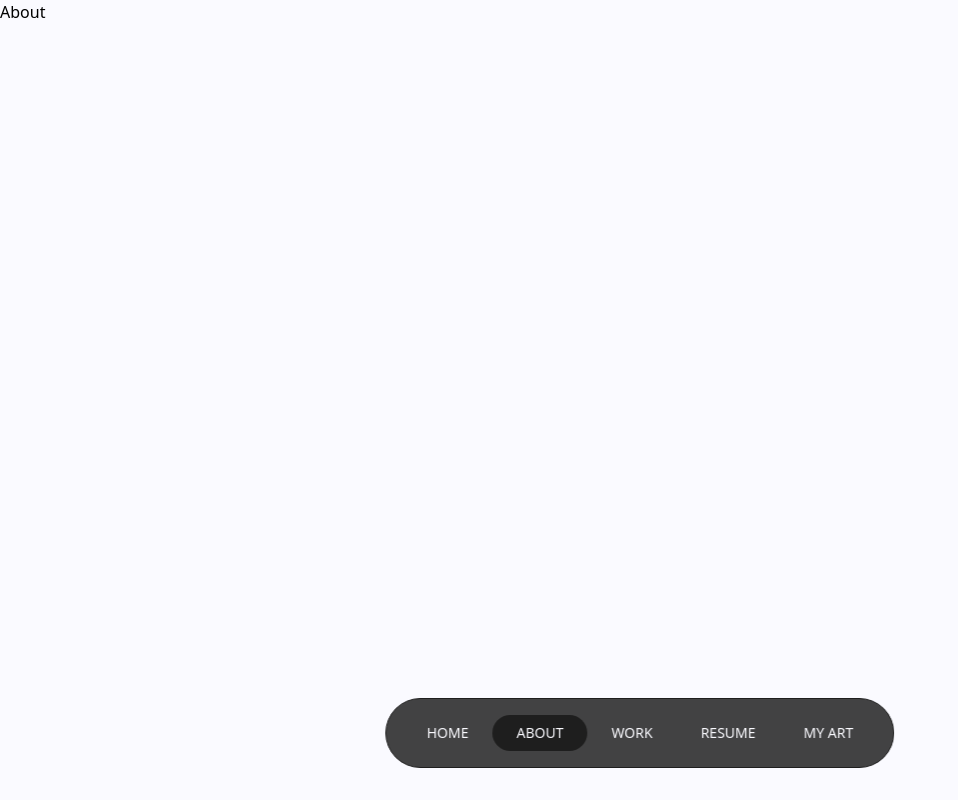
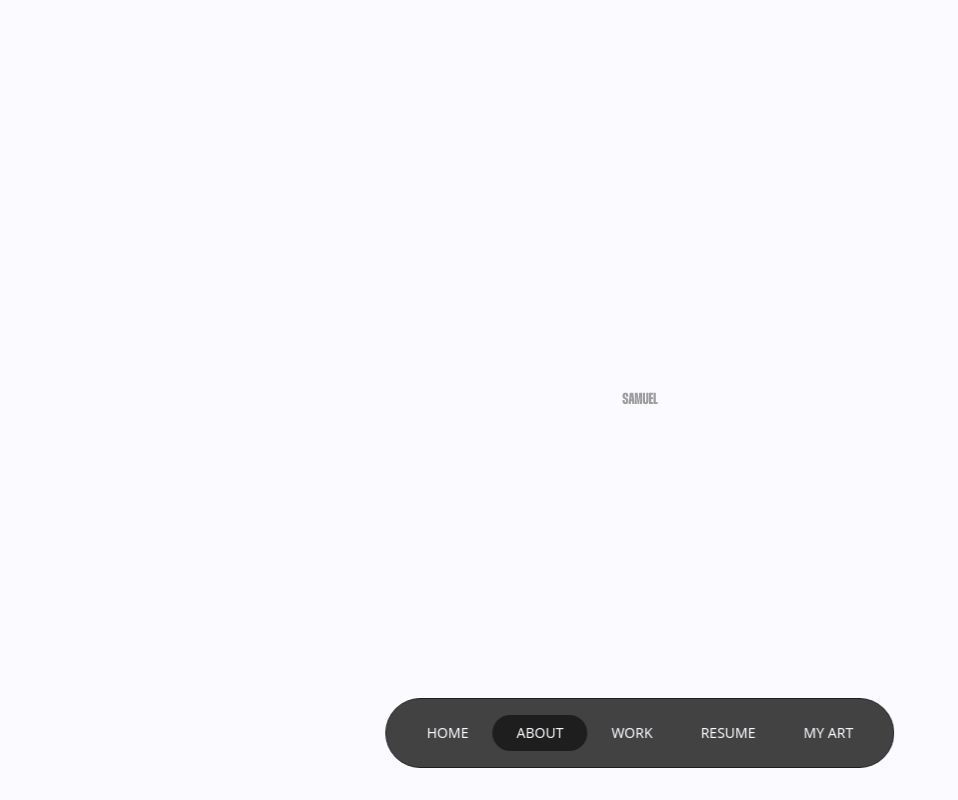
Before and after one commit to artoftadashi/portfolio-react, a React (Vite) app: page /about in a window 1280 px wide. Shown: the whole page, without its empty margins (0-958 px from the left). Built offline with nearby package versions, Linux system fonts and the light colour scheme; grey boxes are pictures that could not be loaded; what tailwindcss-animated would draw is missing.

Commit message:
playing with animations

```diff
--- a/src/components/Navbar.jsx
+++ b/src/components/Navbar.jsx
@@ -3,7 +3,7 @@ import NavbarLink from "./NavbarLink";
 
 export default function Navbar({ selectedLink, onSelect }) {
   return (
-    <div className="flex fixed bottom-0 right-[50%] translate-x-[50%] mb-8  w-fit duration-700">
+    <div className="flex fixed bottom-0 right-[50%] translate-x-[50%] mb-8  w-fit">
       <ol className="flex items-center bg-[#050505]/75 backdrop-blur-md border border-[#1E1E1E] lg:p-4 p-2 rounded-full ">
         <NavbarLink
           title="home"
--- a/src/components/aboutComponents/AboutBody.jsx
+++ b/src/components/aboutComponents/AboutBody.jsx
@@ -0,0 +1,32 @@
+import { useState, useEffect } from "react";
+
+export default function ArtBody() {
+  const [showText, setShowText] = useState(true);
+
+  useEffect(() => {
+    // Set a timer to hide the text after the animation
+    const timer = setTimeout(() => {
+      setShowText(false);
+    }, 6000); // Animation duration in milliseconds
+
+    return () => clearTimeout(timer);
+  }, []);
+
+  return (
+    <>
+      {showText ? (
+        <div className="w-screen h-screen flex justify-center items-center m-auto overflow-hidden">
+          <h1 className="video-text-2 animate-scale-fade uppercase font-[Thunder] font-bold">
+            Samuel
+          </h1>
+        </div>
+      ) : (
+        <div className=" animate-fade ">
+          {/* actual content */}
+          <h2>About Section</h2>
+          <p>This is where my about section content goes.</p>
+        </div>
+      )}
+    </>
+  );
+}
--- a/src/index.css
+++ b/src/index.css
@@ -85,4 +85,34 @@
     background-clip: text;
     -webkit-background-clip: text;
   }
+
+  .video-text-2 {
+    background: url("https://i.pinimg.com/originals/5b/57/6b/5b576b998050d3ab681820ce9b701e11.gif");
+    background-size: cover;
+    fill: transparent;
+    -webkit-text-fill-color: transparent;
+    background-clip: text;
+    -webkit-background-clip: text;
+  }
+
+  @keyframes scaleFadeOut {
+    0% {
+      font-size: 1rem;
+      opacity: 1;
+    }
+    95% {
+      font-size: 50rem; /* Scale up by 80% of the animation duration */
+      opacity: 1; /* Keep opacity at 1 until this point */
+    }
+    100% {
+      font-size: 60rem; /* Hold the final scale */
+      opacity: 0; /* Fade out at the end */
+    }
+  }
+
+  .animate-scale-fade {
+    animation: scaleFadeOut 6s cubic-bezier(0.75, 0.6, 0.96, 0.23) forwards;
+    overflow: visible;
+    transform-origin: center;
+  }
 }
--- a/src/pages/AboutPage.jsx
+++ b/src/pages/AboutPage.jsx
@@ -1,4 +1,5 @@
 import Navbar from "../components/Navbar";
+import AboutBody from "../components/aboutComponents/AboutBody";
 import { useState } from "react";
 
 export default function AboutPage() {
@@ -8,7 +9,7 @@ export default function AboutPage() {
   }
   return (
     <>
-      <h3>About</h3>
+      <AboutBody />
       <Navbar selectedLink={selectedLink} onSelect={handleSelect} />
     </>
   );
```
